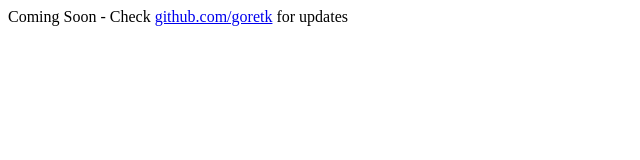
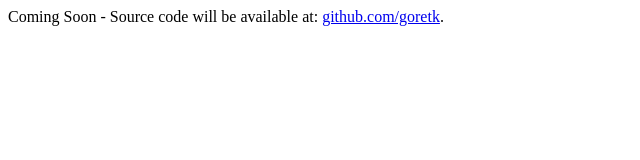
Before and after one commit to goretk/goretk.github.io, a plain HTML site: page index.html in a window 1280 px wide. Shown: the whole page, without its empty margins (0-640 px from the left). Drawn offline with Linux system fonts and the light colour scheme.

Commit message:
fix message

```diff
--- a/index.html
+++ b/index.html
@@ -1,6 +1,6 @@
 <html>
 <header><title>GoRE.tk - Coming Soon</title></header>
 <body>
-Coming Soon - Check <a href="https://github.com/goretk">github.com/goretk<a/> for updates
+Coming Soon - Source code will be available at: <a href="https://github.com/goretk">github.com/goretk<a/>.
 </body>
 </html>
```
